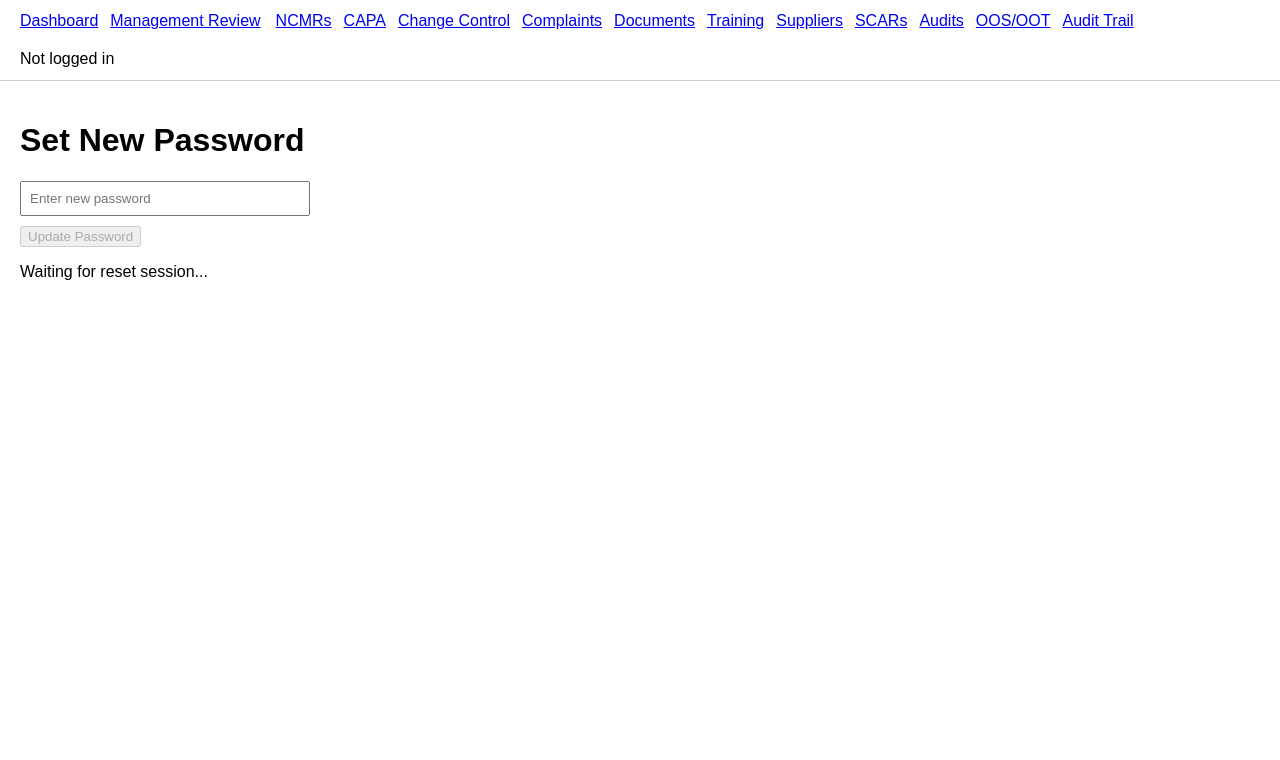
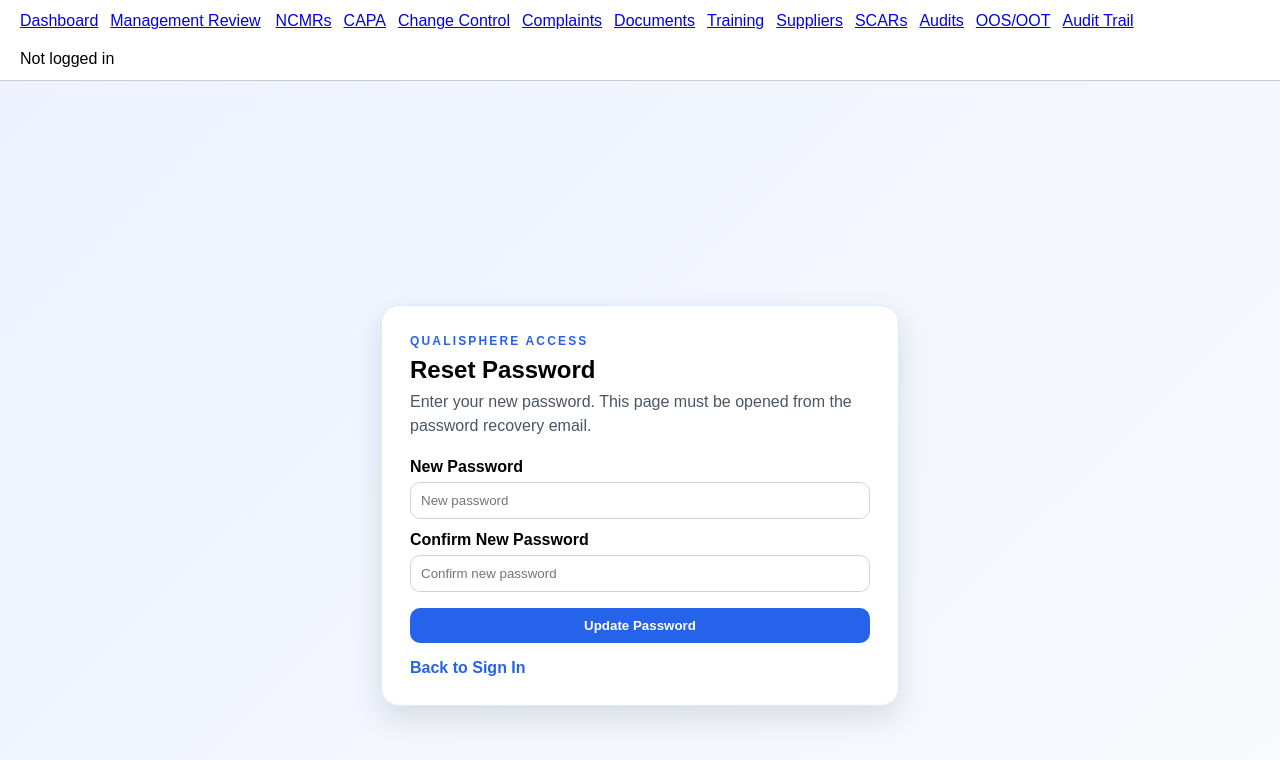
Before and after one commit to Markatcholi/Qualiflow6, a Next.js app: page /reset-password in a window 1280 px wide. Shown: the top 760 px of the page. Built offline with nearby package versions, Linux system fonts and the light colour scheme; no server answers.

Commit message:
Refactor reset password page for validation improvements
Removed unnecessary session readiness checks and added confirmation password field for better validation.

Signed-off-by: Assih Atcholi <markatcholi918@gmail.com>

```diff
--- a/app/reset-password/page.tsx
+++ b/app/reset-password/page.tsx
@@ -1,47 +1,26 @@
 "use client";
 
-import { useEffect, useState } from "react";
+import Link from "next/link";
+import { useState } from "react";
 import { supabase } from "../../lib/supabaseClient";
 
 export default function ResetPasswordPage() {
   const [password, setPassword] = useState("");
-  const [ready, setReady] = useState(false);
+  const [confirmPassword, setConfirmPassword] = useState("");
 
-  useEffect(() => {
-    const setupResetSession = async () => {
-      const url = new URL(window.location.href);
-      const code = url.searchParams.get("code");
-
-      if (code) {
-        const { error } = await supabase.auth.exchangeCodeForSession(code);
-
-        if (error) {
-          alert(error.message);
-          return;
-        }
-      }
-
-      const { data } = await supabase.auth.getSession();
-
-      if (!data.session) {
-        alert("Reset session missing. Please request a new password reset link.");
+  const updatePassword = async () => {
+    if (!password || !confirmPassword) {
+      alert("Password and confirm password are required.");
       return;
     }
 
-      setReady(true);
-    };
-
-    setupResetSession();
-  }, []);
-
-  const updatePassword = async () => {
-    if (!password) {
-      alert("Enter a new password.");
+    if (password !== confirmPassword) {
+      alert("Passwords do not match.");
       return;
     }
 
-    if (!ready) {
-      alert("Password reset session is not ready.");
+    if (password.length < 6) {
+      alert("Password must be at least 6 characters.");
       return;
     }
 
@@ -54,30 +33,118 @@
       return;
     }
 
-    alert("Password updated successfully. You can now log in.");
+    alert("Password updated. Please sign in with your new password.");
+
     await supabase.auth.signOut();
     window.location.href = "/login";
   };
 
   return (
-    <main style={{ padding: "20px", fontFamily: "Arial, sans-serif" }}>
-      <h1>Set New Password</h1>
+    <main style={pageStyle}>
+      <section style={cardStyle}>
+        <div style={eyebrowStyle}>QUALISPHERE ACCESS</div>
+        <h1 style={{ margin: "8px 0 6px" }}>Reset Password</h1>
+        <p style={subtleText}>
+          Enter your new password. This page must be opened from the password recovery email.
+        </p>
 
+        <div style={{ marginBottom: "12px" }}>
+          <label style={labelStyle}>New Password</label>
           <input
             type="password"
-        placeholder="Enter new password"
+            placeholder="New password"
             value={password}
             onChange={(e) => setPassword(e.target.value)}
-        style={{ padding: "8px", width: "270px", marginBottom: "10px" }}
+            style={inputStyle}
           />
+        </div>
 
-      <br />
+        <div style={{ marginBottom: "16px" }}>
+          <label style={labelStyle}>Confirm New Password</label>
+          <input
+            type="password"
+            placeholder="Confirm new password"
+            value={confirmPassword}
+            onChange={(e) => setConfirmPassword(e.target.value)}
+            style={inputStyle}
+          />
+        </div>
 
-      <button onClick={updatePassword} disabled={!ready}>
+        <button onClick={updatePassword} style={primaryButtonStyle}>
           Update Password
         </button>
 
-      {!ready ? <p>Waiting for reset session...</p> : null}
+        <div style={{ marginTop: "16px" }}>
+          <Link href="/login" style={linkStyle}>
+            Back to Sign In
+          </Link>
+        </div>
+      </section>
     </main>
   );
 }
+
+const pageStyle: React.CSSProperties = {
+  minHeight: "100vh",
+  padding: "24px",
+  fontFamily: "Arial, sans-serif",
+  background: "linear-gradient(135deg, #eef2ff, #f8fafc)",
+  display: "flex",
+  alignItems: "center",
+  justifyContent: "center",
+};
+
+const cardStyle: React.CSSProperties = {
+  width: "100%",
+  maxWidth: "460px",
+  background: "white",
+  border: "1px solid #dbeafe",
+  borderRadius: "18px",
+  padding: "28px",
+  boxShadow: "0 12px 30px rgba(15, 23, 42, 0.12)",
+};
+
+const eyebrowStyle: React.CSSProperties = {
+  color: "#2563eb",
+  fontWeight: 800,
+  fontSize: "12px",
+  letterSpacing: "0.18em",
+};
+
+const subtleText: React.CSSProperties = {
+  color: "#4b5563",
+  marginTop: 0,
+  marginBottom: "20px",
+  lineHeight: "24px",
+};
+
+const labelStyle: React.CSSProperties = {
+  display: "block",
+  fontWeight: 700,
+  marginBottom: "6px",
+};
+
+const inputStyle: React.CSSProperties = {
+  padding: "10px",
+  width: "100%",
+  border: "1px solid #cbd5e1",
+  borderRadius: "10px",
+  boxSizing: "border-box",
+};
+
+const primaryButtonStyle: React.CSSProperties = {
+  background: "#2563eb",
+  color: "white",
+  border: "none",
+  borderRadius: "10px",
+  padding: "10px 18px",
+  fontWeight: 800,
+  cursor: "pointer",
+  width: "100%",
+};
+
+const linkStyle: React.CSSProperties = {
+  color: "#2563eb",
+  fontWeight: 700,
+  textDecoration: "none",
+};
```
Lines whose indentation alone changed are shown as unchanged.
